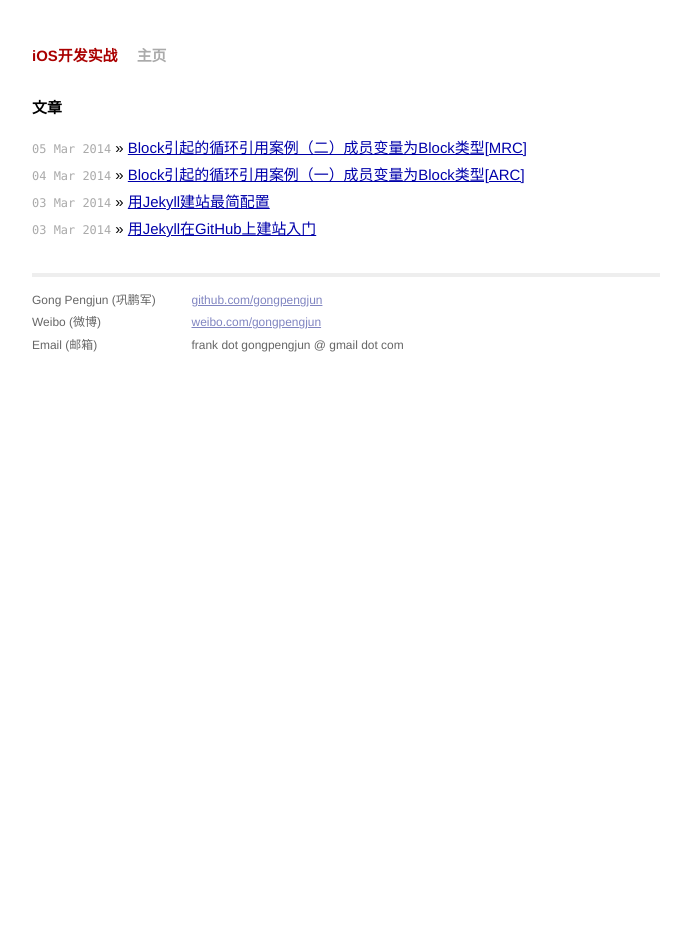
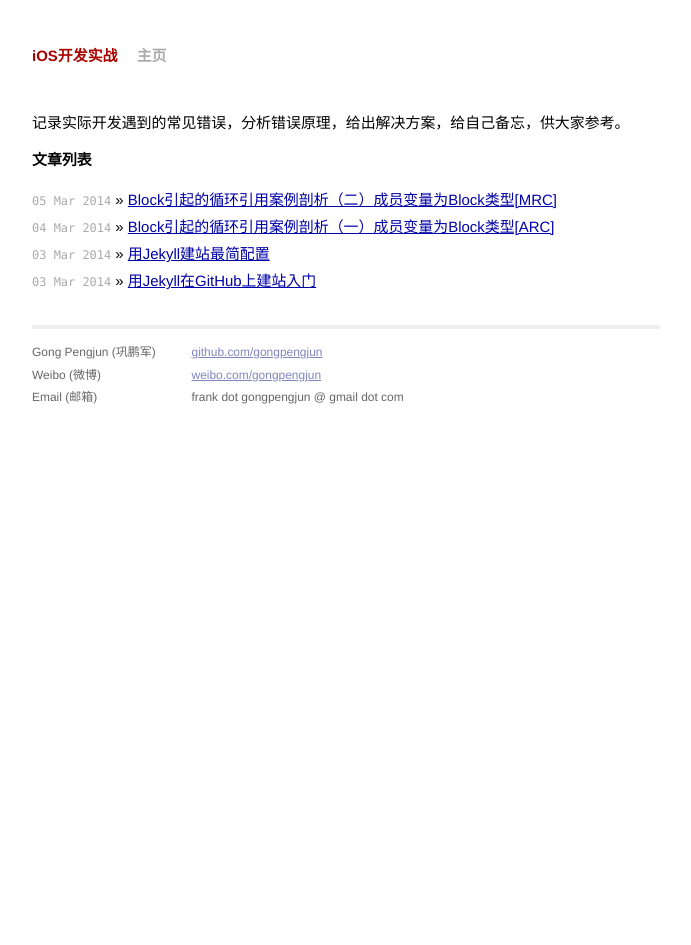
Before and after one commit to gongpengjun/gongpengjun.github.io, a Jekyll site: the page built from index.html, in a window 1280 px wide. Shown: the whole page, without its empty margins (294-985 px from the left). Built offline with Jekyll 4.4.1, drawn with Linux system fonts in a browser that asks for light colours; Markdown is read by kramdown in place of the engine named in the settings.

Commit message:
站点refine

```diff
--- a/_config.yml
+++ b/_config.yml
@@ -1,4 +1,6 @@
 name: iOS开发实战
 markdown: redcarpet
 pygments: true
+timezone: Asia/Beijing
+encoding: utf-8
 exclude: [2014-03-03-jekyll-on-github-intro.markdown,2014-03-03-jekyll-site-first-todo.markdown]
--- a/_posts/2014-03-04-block-circular-reference-in-arc.markdown
+++ b/_posts/2014-03-04-block-circular-reference-in-arc.markdown
@@ -1,13 +1,13 @@
 ---
 layout: default
-title: Block引起的循环引用案例（一）成员变量为Block类型[ARC]
+title: Block引起的循环引用案例剖析（一）成员变量为Block类型[ARC]
 date:   2014-03-04 10:00:00
 categories: Objective-C
 ---
 
-# Block引起的循环引用案例（一）成员变量为Block类型[ARC]
+# Block引起的循环引用案例剖析（一）成员变量为Block类型[ARC]
 
-在iOS/Mac开发中，使用ARC（自动引用计数）的情况下，类的某个成员是block类型，容易引起循环引用，造成内存泄露。
+在iOS/Mac开发中，类的某个成员是block类型，容易引起循环引用，造成内存泄露。本文举例分析在使用ARC（自动引用计数）的情况下的代码片段和解决方案。
 
 <code></code>
 - - -
--- a/_posts/2014-03-05-block-circular-reference-in-mrc.markdown
+++ b/_posts/2014-03-05-block-circular-reference-in-mrc.markdown
@@ -1,11 +1,11 @@
 ---
 layout: default
-title: Block引起的循环引用案例（二）成员变量为Block类型[MRC]
+title: Block引起的循环引用案例剖析（二）成员变量为Block类型[MRC]
 date:   2014-03-05 10:00:00
 categories: Objective-C
 ---
 
-# Block引起的循环引用案例（二）成员变量为Block类型[MRC]
+# Block引起的循环引用案例剖析（二）成员变量为Block类型[MRC]
 
 在iOS/Mac开发中，类的某个成员是block类型，容易引起循环引用，造成内存泄露。本文举例分析在使用MRC（手动引用计数）的情况下的代码片段和解决方案。
 
--- a/index.html
+++ b/index.html
@@ -4,7 +4,8 @@ title: iOS开发实战
 ---
 
 <div id="home">
-  <h1>文章</h1>
+  <p>记录实际开发遇到的常见错误，分析错误原理，给出解决方案，给自己备忘，供大家参考。</p>
+  <h1>文章列表</h1>
   <ul class="posts">
     {% for post in site.posts %}
       <li><span>{{ post.date | date_to_string }}</span> &raquo; <a href="{{ post.url }}">{{ post.title }}</a></li>
```
